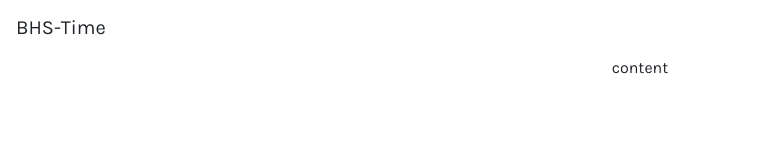
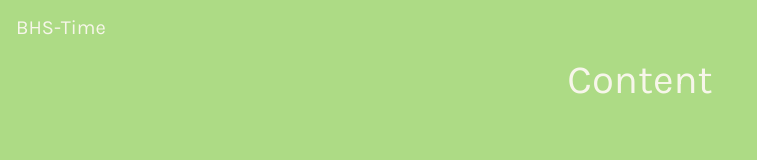
Before and after one commit to yklebanov/bhstime.github.io, a plain HTML site: page index.html in a window 1280 px wide. Shown: the whole page, without its empty margins (0-757 px from the left). Drawn offline with nearby package versions, Linux system fonts and the light colour scheme.

Commit message:
Created css, changed text

```diff
--- a/index.html
+++ b/index.html
@@ -7,14 +7,14 @@
 
     <!-- Bootstrap CSS -->
     <link rel="stylesheet" href="https://stackpath.bootstrapcdn.com/bootstrap/4.3.1/css/bootstrap.min.css" integrity="sha384-ggOyR0iXCbMQv3Xipma34MD+dH/1fQ784/j6cY/iJTQUOhcWr7x9JvoRxT2MZw1T" crossorigin="anonymous">
-    <link href="https://fonts.googleapis.com/css?family=Karla" rel="stylesheet">
+    <link href="https://fonts.googleapis.com/css?family=Karla:400,700" rel="stylesheet">
     <link rel="stylesheet" href="style.css" type="text/css">
     <title>Hello, world!</title>
   </head>
 
   <body>
     <nav class="navbar navbar-light">
-      <a class="navbar-brand">BHS-Time</a>
+      <a class="navbar-brand" href="index.html" style="color: var(--text-color);">BHS-Time</a>
     </nav>
 
     <div class="container">
@@ -22,8 +22,8 @@
         <div class="col">
 
         </div>
-        <div class="col-md-auto">
-          content
+        <div class="col-md-auto time">
+          <h1>Content</h1>
         </div>
         <div class="col">
 
--- a/style.css
+++ b/style.css
@@ -1,3 +1,13 @@
+:root{
+  --text-color: #f7f6ea;
+}
 body {
   font-family: 'Karla', sans-serif;
+  background-color: #addb85;
 }
+
+.time {
+  font-size: 100px;
+  color: var(--text-color);
+  /*font-weight: 700;*/
+}
```
